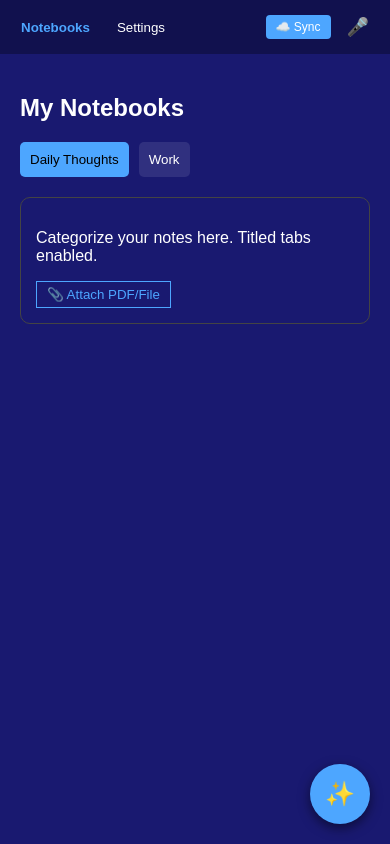
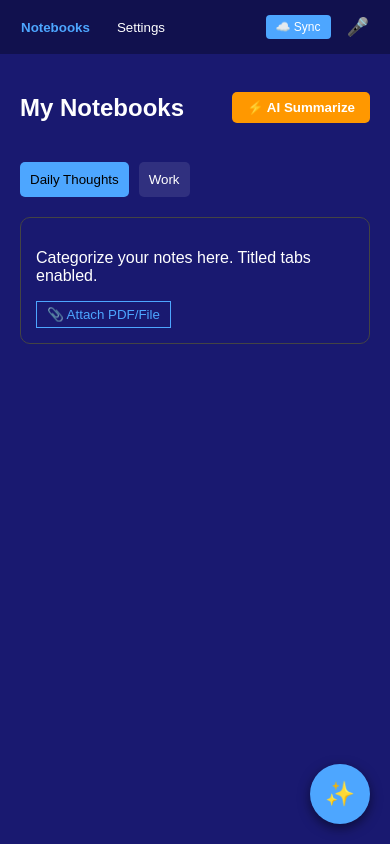
Before and after one commit to Aenanorni631/cloud-memo-android, a React Native app: screen / in a window 390 px wide. Built offline with nearby package versions, Linux system fonts and the light colour scheme.

Commit message:
feat: Chunk 7 - Custom AI Prompting & Summarization

```diff
--- a/src/components/Notebooks/NotebookDashboard.js
+++ b/src/components/Notebooks/NotebookDashboard.js
@@ -1,16 +1,29 @@
 import React from 'react';
+import { AIService } from '../../services/AIService';
+
 export default function NotebookDashboard() {
+    const handleAISummarize = async () => {
+        alert("AI is summarizing your notebook...");
+        const summary = await AIService.summarizeNote("Sample note content");
+        console.log(summary);
+    };
+
     return (
         <div className="notebook-dashboard" style={{ padding: '20px' }}>
-            <h2>My Notebooks</h2>
+            <header style={{ display: 'flex', justifyContent: 'space-between', alignItems: 'center', marginBottom: '20px' }}>
+                <h2>My Notebooks</h2>
+                <button onClick={handleAISummarize} style={{ background: '#ff9800', border: 'none', padding: '8px 15px', borderRadius: '5px', color: 'white', fontWeight: 'bold' }}>⚡ AI Summarize</button>
+            </header>
+
             <div style={{ display: 'flex', gap: '10px', marginBottom: '20px' }}>
                 <button style={{ background: '#4da6ff', border: 'none', padding: '10px', borderRadius: '5px' }}>Daily Thoughts</button>
                 <button style={{ background: 'rgba(255,255,255,0.1)', border: 'none', padding: '10px', borderRadius: '5px', color: 'white' }}>Work</button>
             </div>
+
             <div style={{ border: '1px solid #444', padding: '15px', borderRadius: '10px' }}>
                 <p>Categorize your notes here. Titled tabs enabled.</p>
                 <input type="file" id="file-upload" hidden />
-                <button onClick={() => document.getElementById('file-upload').click()} style={{ color: '#4da6ff', background: 'none', border: '1px solid #4da6ff', padding: '5px 10px', cursor: 'pointer' }}>
+                <button onClick={() => document.getElementById('file-upload').click()} style={{ color: '#4da6ff', background: 'none', border: '1px solid #4da6ff', padding: '5px 10px', cursor: 'pointer', marginRight: '10px' }}>
                     📎 Attach PDF/File
                 </button>
             </div>
--- /dev/null
+++ b/src/services/AIService.js
@@ -0,0 +1,13 @@
+// Service to handle AI text processing (Summarization and Action Items)
+export const AIService = {
+    summarizeNote: async (text) => {
+        console.log("Generating summary for note content...");
+        // Placeholder for AI model inference logic
+        return "This is a summarized version of your note content.";
+    },
+    extractActionItems: async (text) => {
+        console.log("Extracting action items from note...");
+        // Logic to parse text for checkboxes or task-related language
+        return ["Action Item 1", "Action Item 2"];
+    }
+};
```
Also changed, not shown: action_log.txt.
